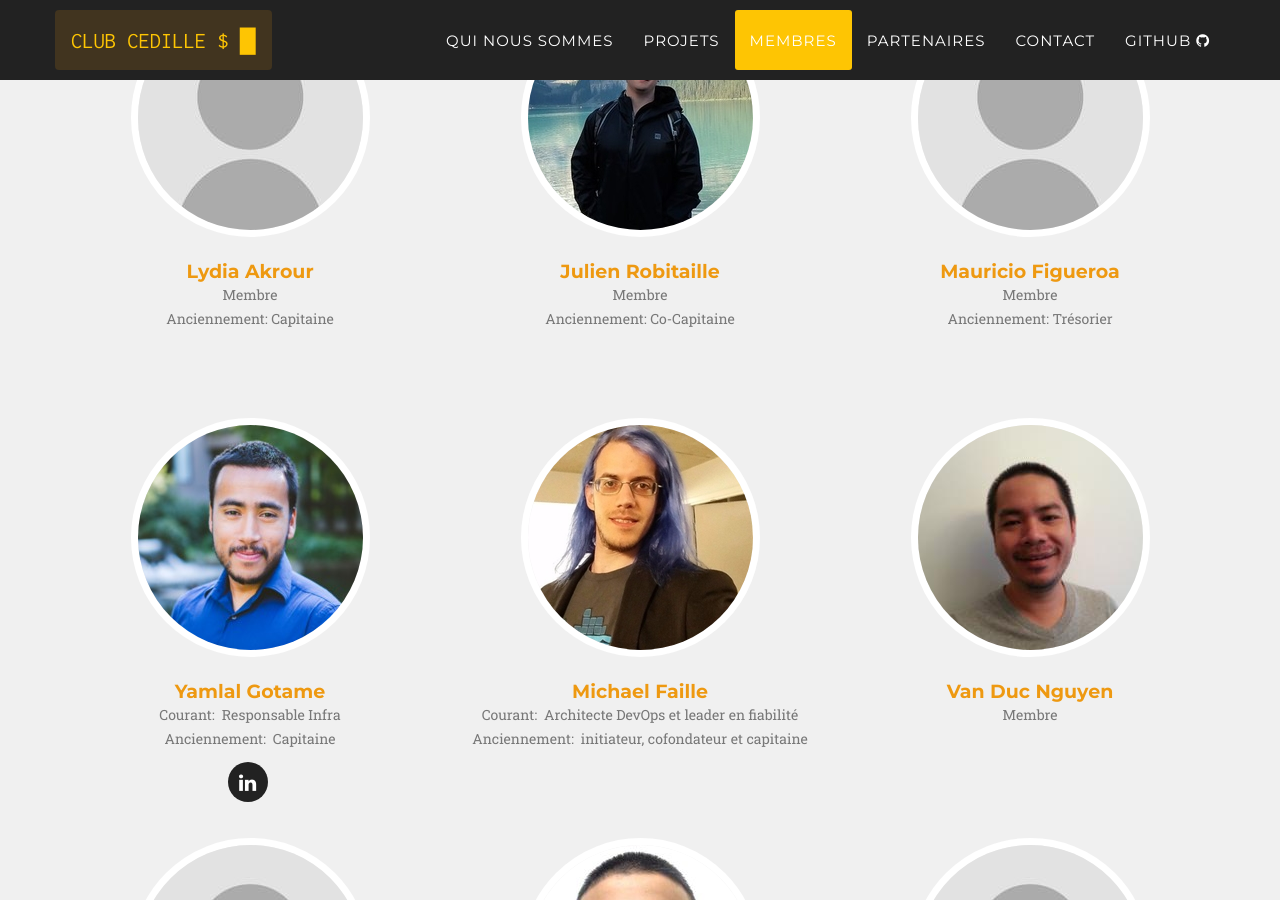
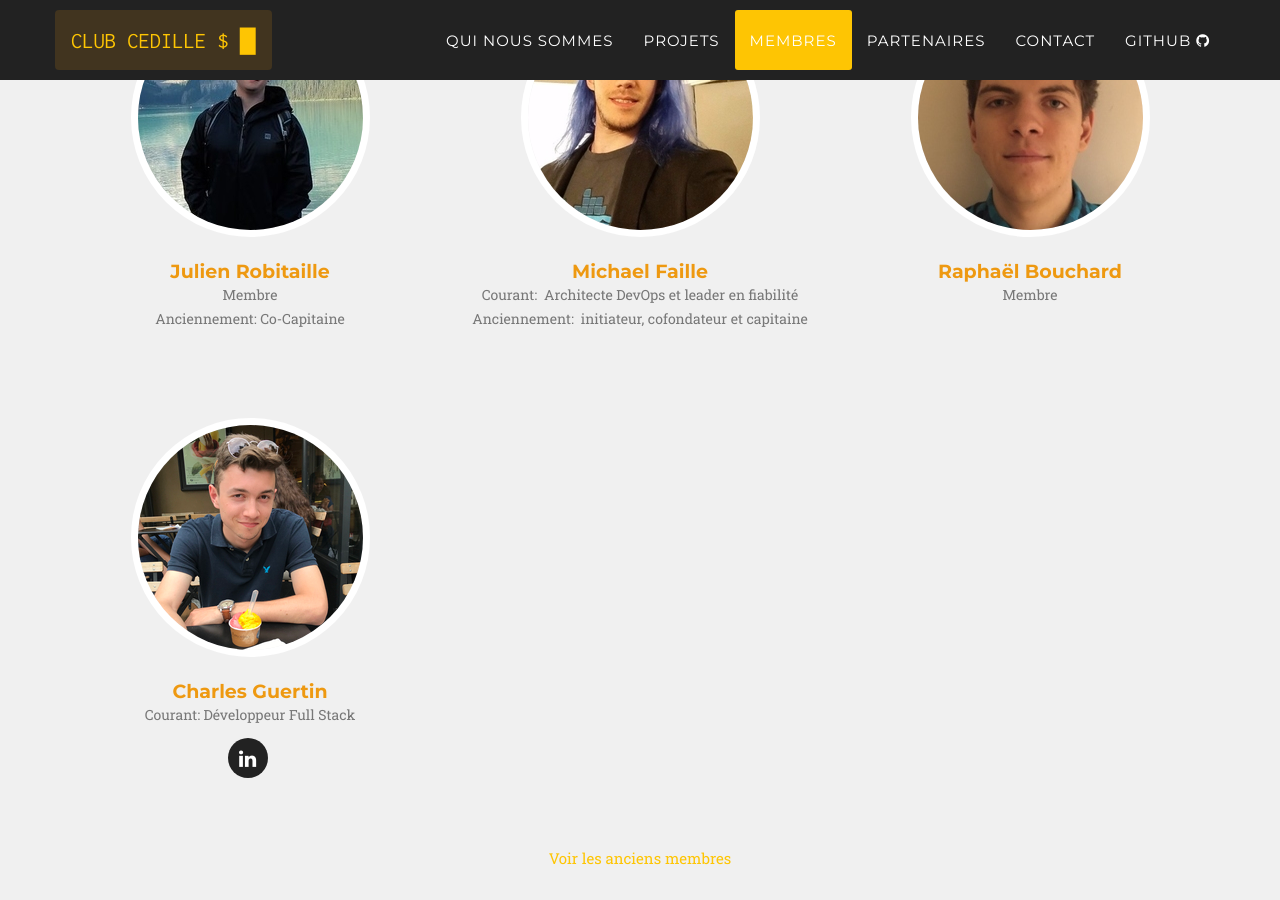
Before and after one commit to ClubCedille/clubcedille.github.io, a Jekyll site: the page built from index.html, in a window 1280 px wide and 900 px high, scrolled down 4940 px. Built offline with Jekyll 4.4.1, drawn with Linux system fonts in a browser that asks for light colours; some web fonts are replaced; some of the changed text lies outside the part shown.

Commit message:
afficher les anciens membres dans une autre section en cliquant sur un lien
ajouter les anciens membres qui ont ete retirer

uniformiser l utilisation de ancien

add lock file

```diff
--- /dev/null
+++ b/_data/fr/anciens.yml
@@ -0,0 +1,87 @@
+#Team names, titles and social links
+title: Anciens membres
+currentMembers: Anciens Membres
+currentDescription: "Les fondations du club"
+
+people:
+  lydia:
+    name: Lydia Akrour
+    email:
+    position: Ancien capitaine
+    pic: unknown
+    social:
+
+  mauricio:
+    name: Mauricio Figueroa
+    email:
+    position: Ancien trésorier
+    pic: unknown
+    social:
+
+  batman:
+    name: Yamlal Gotame
+    email: yamugotame@gmail.com
+    position: Ancien capitaine
+    pic: batman
+    social:
+      - title: linkedin
+        url: https://ca.linkedin.com/in/ygotame
+
+  duc:
+    name: Van Duc Nguyen
+    email:
+    position: Membre
+    pic: duc
+
+  xavier:
+    name: Xavier Langlais-Savage
+    email:
+    position: Membre
+    pic: unknown
+    social:
+
+  javier:
+    name: Javier Beltran
+    email:
+    position: Membre
+    pic: javier
+    social:
+
+  ilyass:
+    name: Ilyass Arbaoui
+    email:
+    position: Membre
+    pic: unknown
+    social:
+
+  bernard:
+    name: Bernard Claing
+    email: bernard.claing.1@ens.etsmtl.ca
+    position: Membre
+    pic: bernard
+
+  mosieurlaurin:
+    name: Patrick Laurin
+    email: patrick.laurin.3@ens.etsmtl.ca
+    email: mosieurlaurin@gmail.com
+    position: Ancien capitaine et cofondateur
+    pic: mosieurlaurin
+    social:
+      - title: linkedin
+        url: https://ca.linkedin.com/in/laurinpatrick
+
+  arthur:
+    name: Arthur Gambet
+    email: arthur.gambet.1@ens.etsmtl.ca
+    position: Membre
+    pic: arthur
+    social:
+
+  samuel:
+    name: Samuel Cardinal
+    email: samdidos@gmail.com
+    position: Ancien capitaine
+    pic: samuel
+    social:
+      - title: linkedin
+        url: https://ca.linkedin.com/in/samuelcardinal
--- a/_data/fr/members.yml
+++ b/_data/fr/members.yml
@@ -2,7 +2,7 @@
 title: Membres
 currentMembers: Membres Actuels
 currentDescription: "Voici notre équipe"
-footer: "Et d'autres sont à venir!"
+footer: ""
 
 people:
   roch:
@@ -10,7 +10,6 @@ people:
     email: roch.damour@gmail.com
     position: Capitaine
     pic: Roch
-    ancien: false
     social:
       - title: linkedin
         url: https://www.linkedin.com/in/694958129/
@@ -20,7 +19,6 @@ people:
     email: jalilbengoufa@gmail.com
     position: Co-Capitaine
     pic: jalil
-    ancien: false
     social:
       - title: linkedin
         url: https://ca.linkedin.com/in/jalil-bengoufa-80a406b7
@@ -30,45 +28,16 @@ people:
     email: alexandrexavier@live.ca
     position: Trésorier<br/>Analyste des besoins et spécifications (DevOps)
     pic: axdoomer
-    ancien: false
     social:
       - title: linkedin
         url: https://www.linkedin.com/in/alexandre-xavier-labont%C3%A9-lamoureux-35350142/
-
-  lydia:
-    name: Lydia Akrour
-    email:
-    position: Membre<br/>Anciennement:&nbsp;Capitaine
-    pic: unknown
-    ancien: false
-    social:
 
   julien:
     name: Julien Robitaille
     email:
     position: Membre<br/>Anciennement:&nbsp;Co-Capitaine
     pic: julien
-    ancien: false
     social:
-
-  mauricio:
-    name: Mauricio Figueroa
-    email:
-    position: Membre<br/>Anciennement:&nbsp;Trésorier
-    pic: unknown
-    ancien: false
-    social:
-
-  batman:
-    name: Yamlal Gotame
-    email: yamugotame@gmail.com
-    position: Courant:&nbsp;&nbsp;Responsable Infra <br/>
-              Anciennement:&nbsp;&nbsp;Capitaine
-    pic: batman
-    ancien: false
-    social:
-      - title: linkedin
-        url: https://ca.linkedin.com/in/ygotame
 
   michael:
     name: Michael Faille
@@ -76,45 +45,12 @@ people:
     position: Courant:&nbsp;&nbsp;Architecte DevOps et leader en fiabilité <br/>
               Anciennement:&nbsp;&nbsp;initiateur, cofondateur et capitaine
     pic: michael
-    ancien: false
-
-  duc:
-    name: Van Duc Nguyen
-    email:
-    position: Membre
-    pic: duc
-    ancien: false
-
-  xavier:
-    name: Xavier Langlais-Savage
-    email:
-    position: Membre
-    pic: unknown
-    ancien: false
-    social:
-
-  javier:
-    name: Javier Beltran
-    email:
-    position: Membre
-    pic: javier
-    ancien: false
-    social:
-
-  ilyass:
-    name: Ilyass Arbaoui
-    email:
-    position: Membre
-    pic: unknown
-    ancien: false
-    social:
 
   raphaël:
     name: Raphaël Bouchard
     email:
     position: Membre
     pic: raphaël
-    ancien: false
     social:
 
   cguertz:
@@ -122,25 +58,6 @@ people:
     email: charlesguertin@live.ca
     position: 'Courant: Développeur Full Stack'
     pic: cguertz
-    ancien: false
     social:
       - title: linkedin
         url: https://www.linkedin.com/in/charles-guertin-495b6520/
-
-  bernard:
-    name: Bernard Claing
-    email: bernard.claing.1@ens.etsmtl.ca
-    position: Membre
-    pic: bernard
-    ancien: true
-
-  mosieurlaurin:
-    name: Patrick Laurin
-    email: patrick.laurin.3@ens.etsmtl.ca
-    email: mosieurlaurin@gmail.com
-    position: Ancien capitaine et cofondateur
-    pic: mosieurlaurin
-    ancien: true	# Pour qu'il soit montré à côté des autres
-    social:
-      - title: linkedin
-        url: https://ca.linkedin.com/in/laurinpatrick
--- /dev/null
+++ b/_includes/ancien_member_profile.html
@@ -0,0 +1,24 @@
+<div class="col-sm-4 member">
+  <div class="team-member">
+  {% if member.pic %}
+      <img src="{{site.baseurl}}/img/team/{{ member.pic }}.jpg" class="img-responsive img-circle" alt="{{member.name}}">
+  {% else %}
+      <img src="{{member.email | to_gravatar}}?s=225&d=mm" alt="{{member.name}}">
+  {% endif %}
+      <h4>{{ member.name }}</h4>
+      <p class="text-muted">{{ member.position }}</p>
+      {% if member.social %}
+      <ul class="list-inline social-buttons">
+          {% for network in member.social %}
+              {% if network.url %}
+                <li>
+                  <a target="_blank" href="{{ network.url }}">
+                    <i class="fa fa-{{ network.title }}"></i>
+                  </a>
+                </li>
+              {% endif %}
+          {% endfor %}
+      </ul>
+    {% endif %}
+  </div>
+</div>
--- /dev/null
+++ b/_includes/anciens.html
@@ -0,0 +1,28 @@
+<!-- AnciensMembers Section -->
+<section id="anciensmembers" class="bg-light-gray" style="padding: 30px 0;display: none;">
+    <div class="container">
+        <div class="row">
+            <div class="col-lg-12 text-center">
+                <h2 class="section-heading">{{ site.data.[page.lang].anciens.currentMembers }}</h2>
+                <h3 class="section-subheading text-muted">{{ site.data.[page.lang].anciens.currentDescription }}</h3>
+            </div>
+        </div>
+        <div class="row">
+            {% for hash in site.data.[page.lang].anciens.people %}
+              {% assign member = hash[1] %}
+                  {% include ancien_member_profile.html member=member %}
+            {% endfor %}
+        </div>
+    </div>
+</section>
+
+
+<script>
+    function ShowOldMembers(){
+       var obj = document.getElementById("anciensmembers");
+       if(obj.style.display == "block")
+          obj.style.display = "none";
+       else
+          obj.style.display = "block";
+    };
+ </script>
--- a/_includes/members.html
+++ b/_includes/members.html
@@ -10,24 +10,7 @@
             <div class="row">
                 {% for hash in site.data.[page.lang].members.people %}
                   {% assign member = hash[1] %}
-                  {% if member.ancien == false %}
                       {% include member_profile.html member=member %}
-                  {% endif %}
-                {% endfor %}
-            </div>
-            <div class="row">
-                <div class="col-lg-12 text-center">
-                    <h2 class="section-heading">{{ site.data.[page.lang].members.exMembers }}</h2>
-                    <h3 class="section-subheading text-muted">{{ site.data.[page.lang].members.exDescription }}</h3>
-                </div>
-            </div>
-            <div class="row ex-members">
-                {% for hash in site.data.[page.lang].members.people %}
-                  {% assign member = hash[1] %}
-                  {% if member.ancien %}
-                      {% include member_profile.html member=member %}
-                  {% else %}
-                  {% endif %}
                 {% endfor %}
             </div>
             <div class="row">
@@ -35,5 +18,10 @@
                     <p class="large text-muted">{{ site.data.[page.lang].members.footer }}</p>
                 </div>
             </div>
+            <div class="row"></div>
+                <div class="col-lg-8 col-lg-offset-2 text-center">
+                    <a onclick="ShowOldMembers()" style="cursor: pointer;" >Voir les anciens membres</a>
+                </div>
+            </div>
         </div>
     </section>
--- a/_layouts/default.html
+++ b/_layouts/default.html
@@ -11,6 +11,7 @@
     {% include portfolio_grid.html %}
     {% include sites_grid.html %}
     {% include members.html %}
+    {% include anciens.html %}
     {% include partners.html %}
     {% include contact.html %}
     {% include footer.html %}
```
Also changed, not shown: Gemfile.lock, img/team/arthur.jpg (added), img/team/samuel.jpg (added), 1 other file.
